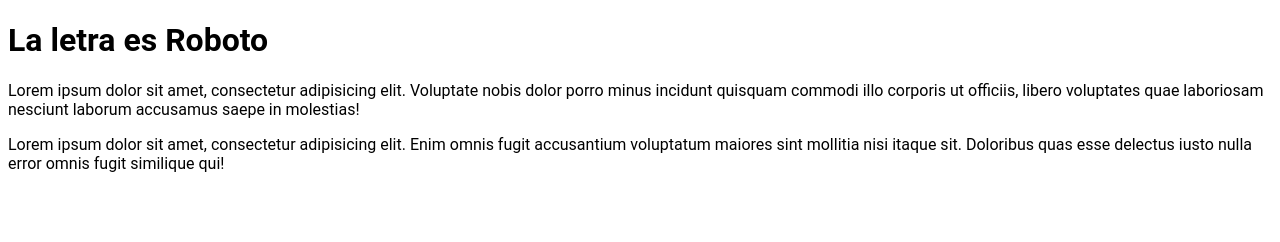
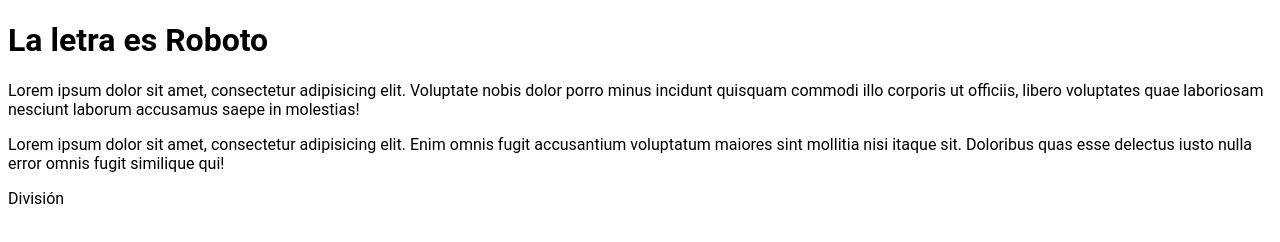
Before and after one commit to nschurmann/ramas, a plain HTML site: page index.html in a window 1280 px wide. Drawn offline with Linux system fonts and the light colour scheme.

Commit message:
comentario

```diff
--- a/index.html
+++ b/index.html
@@ -11,5 +11,6 @@
   <h1>La letra es Roboto</h1>
   <p>Lorem ipsum dolor sit amet, consectetur adipisicing elit. Voluptate nobis dolor porro minus incidunt quisquam commodi illo corporis ut officiis, libero voluptates quae laboriosam nesciunt laborum accusamus saepe in molestias!</p>
   <p>Lorem ipsum dolor sit amet, consectetur adipisicing elit. Enim omnis fugit accusantium voluptatum maiores sint mollitia nisi itaque sit. Doloribus quas esse delectus iusto nulla error omnis fugit similique qui!</p>
+  <div>División</div>
 </body>
 </html>
```
